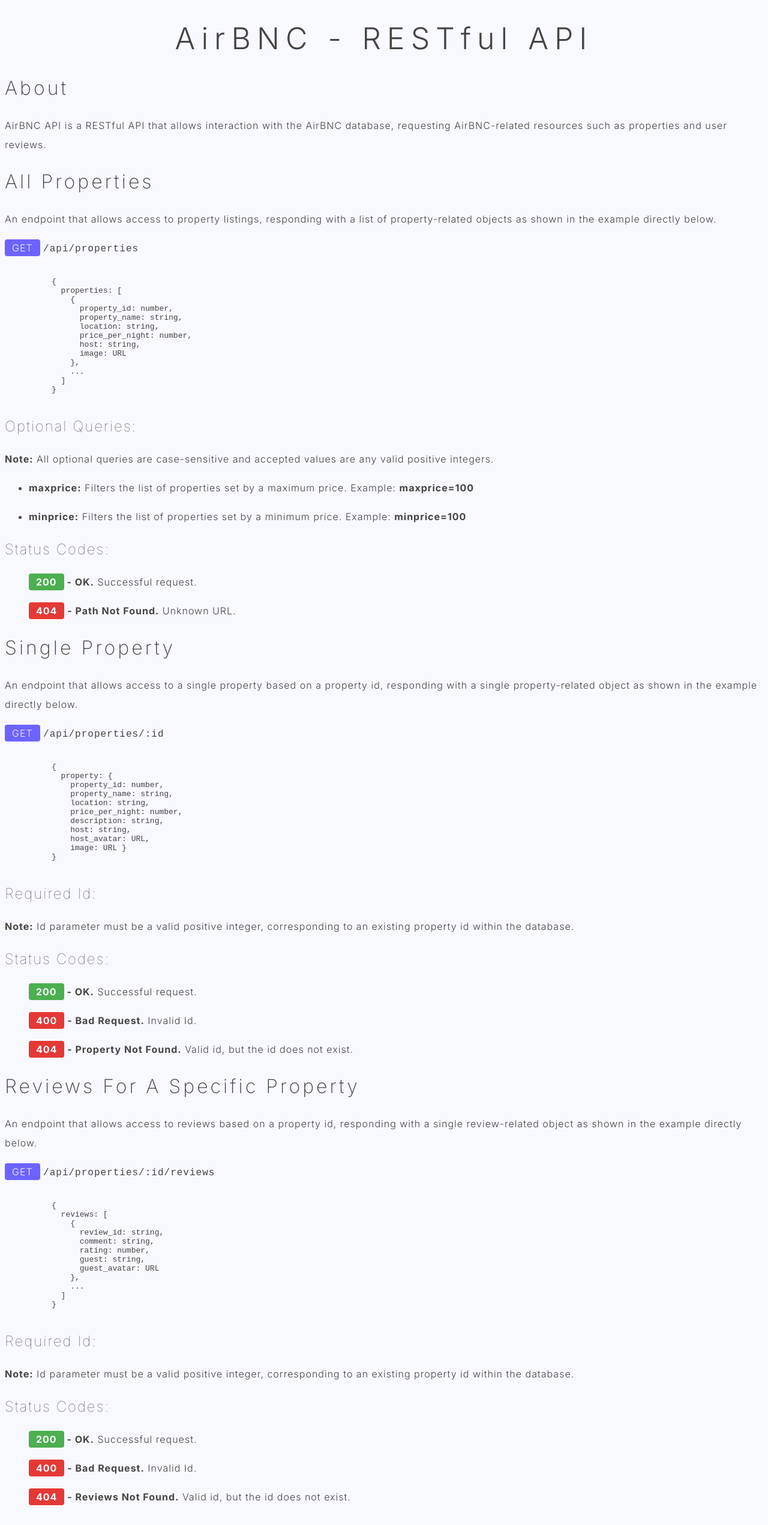
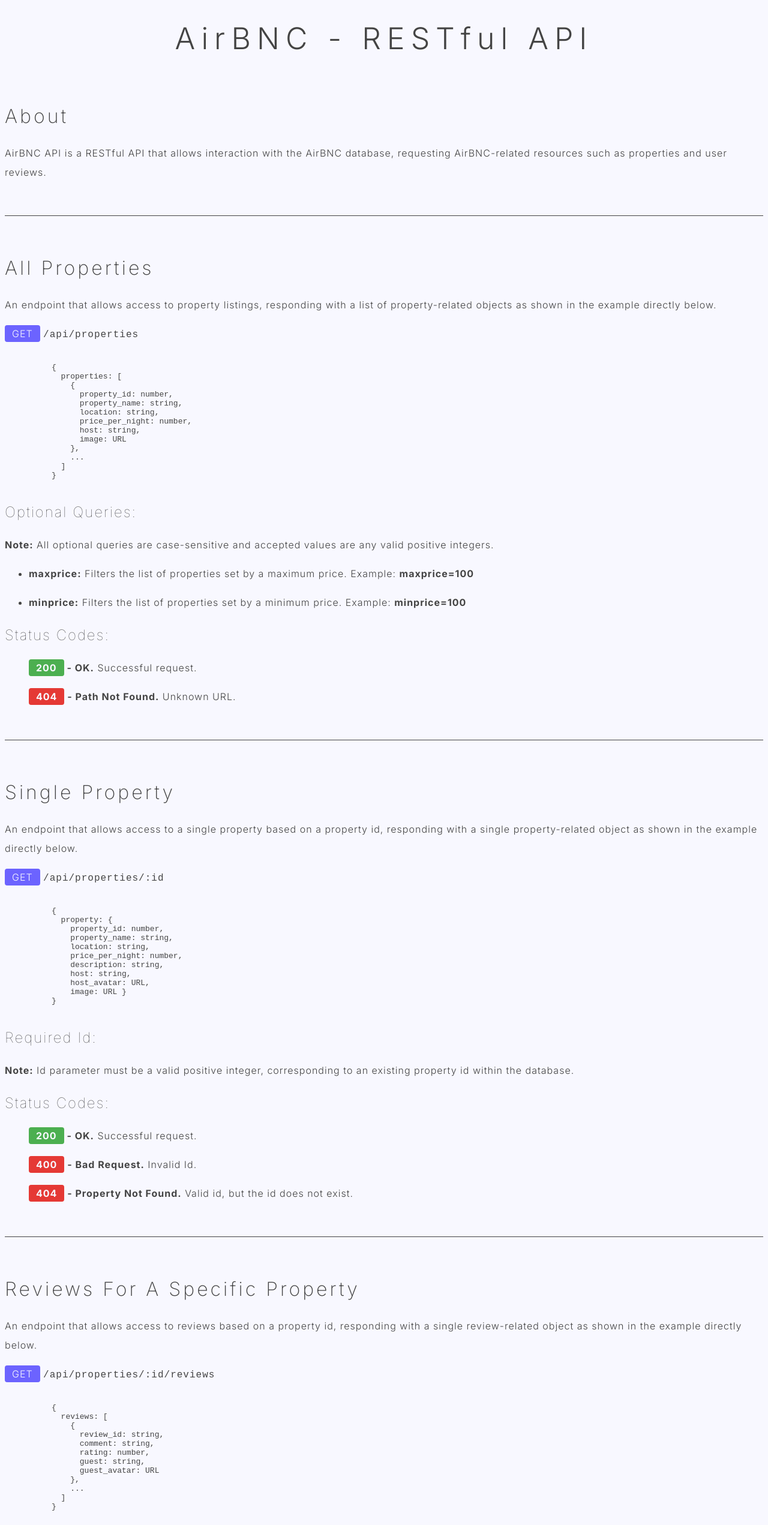
Before and after one commit to d-coded25/airbnc-back-end, a website: page public/index.html in a window 1280 px wide. Shown: the top 2542 px of the page at 60% size. Drawn offline with Linux system fonts and the light colour scheme.

Commit message:
Add section classes and css styles to add separator lines

```diff
--- a/public/index.html
+++ b/public/index.html
@@ -19,7 +19,7 @@
 
     <main>
       <article>
-        <section>
+        <section class="about">
           <h2>About</h2>
 
           <p>
@@ -29,7 +29,7 @@
           </p>
         </section>
 
-        <section>
+        <section class="get-properties">
           <h2>All Properties</h2>
 
           <p>
@@ -96,7 +96,7 @@
           </ul>
         </section>
 
-        <section>
+        <section class="get-property">
           <h2>Single Property</h2>
 
           <p>
@@ -158,7 +158,7 @@
           </ul>
         </section>
 
-        <section>
+        <section class="get-reviews">
           <h2>Reviews For A Specific Property</h2>
 
           <p>
@@ -221,7 +221,7 @@
           </ul>
         </section>
 
-        <section>
+        <section class="post-review">
           <h2>Post A Property Review</h2>
 
           <p>
@@ -290,7 +290,7 @@
           </ul>
         </section>
 
-        <section>
+        <section class="delete-review">
           <h2>Delete A Property Review</h2>
 
           <p>
@@ -336,7 +336,7 @@
       </article>
     </main>
 
-    <footer>
+    <footer class="site-information">
       <p>&copy; AirBNC API 2025</p>
       <p>Designed by PETER S @ Northcoders</p>
     </footer>
--- a/public/styles.css
+++ b/public/styles.css
@@ -30,6 +30,26 @@
   letter-spacing: 1px;
 }
 
+.about {
+  padding-top: 20px;
+  padding-bottom: 40px;
+  border-bottom: 1px solid #444;
+}
+
+.get-properties,
+.get-property,
+.get-reviews,
+.post-review,
+.delete-review {
+  padding: 40px 0;
+  border-bottom: 1px solid #444;
+}
+
+.site-information {
+  padding-top: 20px;
+  padding-bottom: 20px;
+}
+
 .method {
   color: #f8f8ff;
   background-color: #6c63ff;
```
